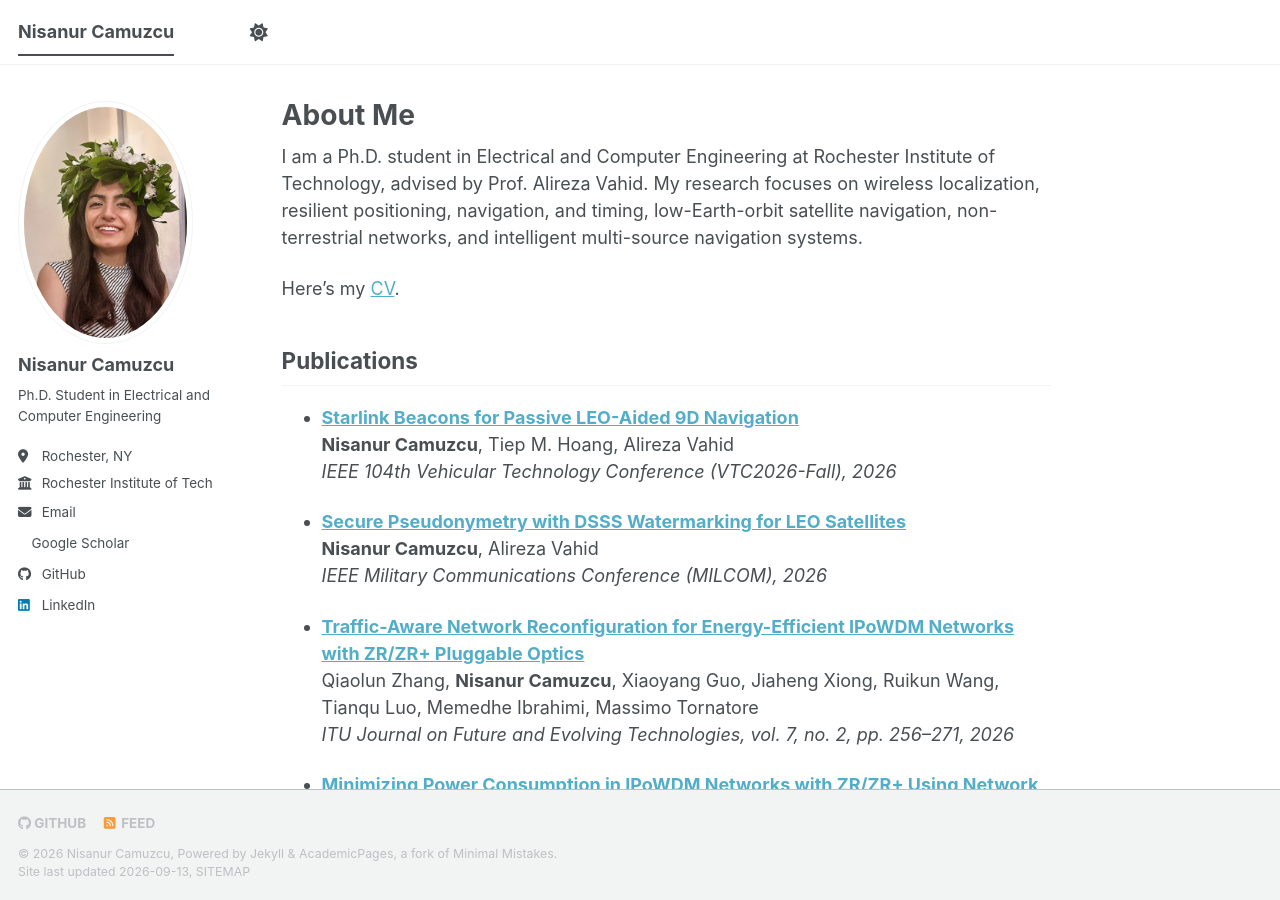
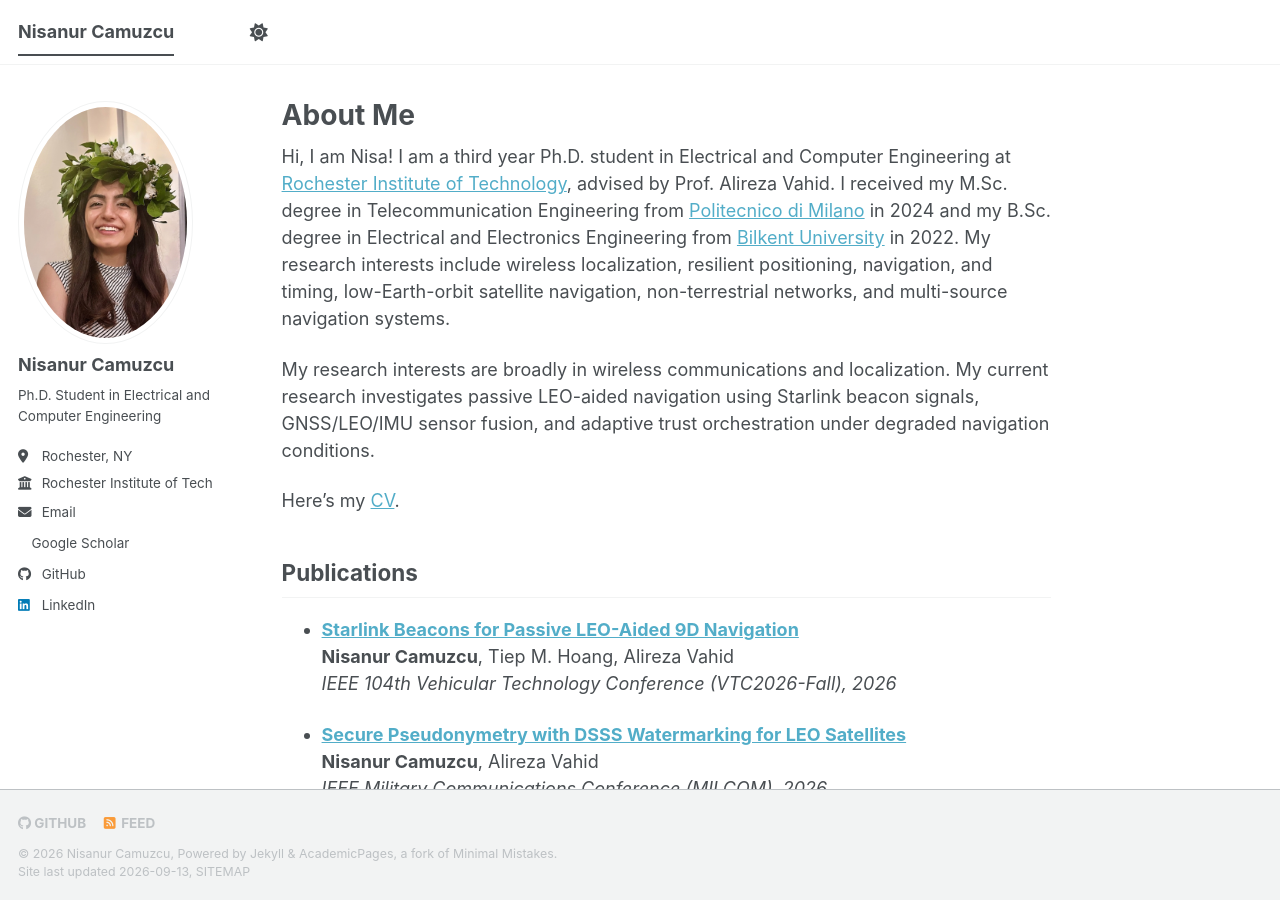
Before and after one commit to nisscamuzcu/nisanurcamuzcu.github.io, a Jekyll site: the page built from _pages/about.md, in a window 1280 px wide and 900 px high. Built offline with Jekyll 4.4.1, drawn with Linux system fonts in a browser that asks for light colours; a style sheet for code colours, icons or effects is not loaded.

Commit message:
Revise about page with updated bio and research details
Updated personal introduction and research interests, added educational background and current research focus.

```diff
--- a/_pages/about.md
+++ b/_pages/about.md
@@ -7,7 +7,11 @@ redirect_from:
   - /about.html
 ---
 
-I am a Ph.D. student in Electrical and Computer Engineering at Rochester Institute of Technology, advised by Prof. Alireza Vahid. My research focuses on wireless localization, resilient positioning, navigation, and timing, low-Earth-orbit satellite navigation, non-terrestrial networks, and intelligent multi-source navigation systems.
+<!--I am a Ph.D. student in Electrical and Computer Engineering at Rochester Institute of Technology, advised by Prof. Alireza Vahid. My research focuses on wireless localization, resilient positioning, navigation, and timing, low-Earth-orbit satellite navigation, non-terrestrial networks, and intelligent multi-source navigation systems.-->
+
+Hi, I am Nisa! I am a third year Ph.D. student in Electrical and Computer Engineering at [Rochester Institute of Technology](https://www.rit.edu/study/electrical-and-computer-engineering-phd), advised by Prof. Alireza Vahid. I received my M.Sc. degree in Telecommunication Engineering from [Politecnico di Milano](https://www.deib.polimi.it/telecommunications) in 2024 and my B.Sc. degree in Electrical and Electronics Engineering from [Bilkent University](https://ee.bilkent.edu.tr/en/) in 2022. My research interests include wireless localization, resilient positioning, navigation, and timing, low-Earth-orbit satellite navigation, non-terrestrial networks, and multi-source navigation systems.
+
+My research interests are broadly in wireless communications and localization. My current research investigates passive LEO-aided navigation using Starlink beacon signals, GNSS/LEO/IMU sensor fusion, and adaptive trust orchestration under degraded navigation conditions.
 
 Here's my [CV](/files/Nisanur_Camuzcu_CV.pdf).
 
```
